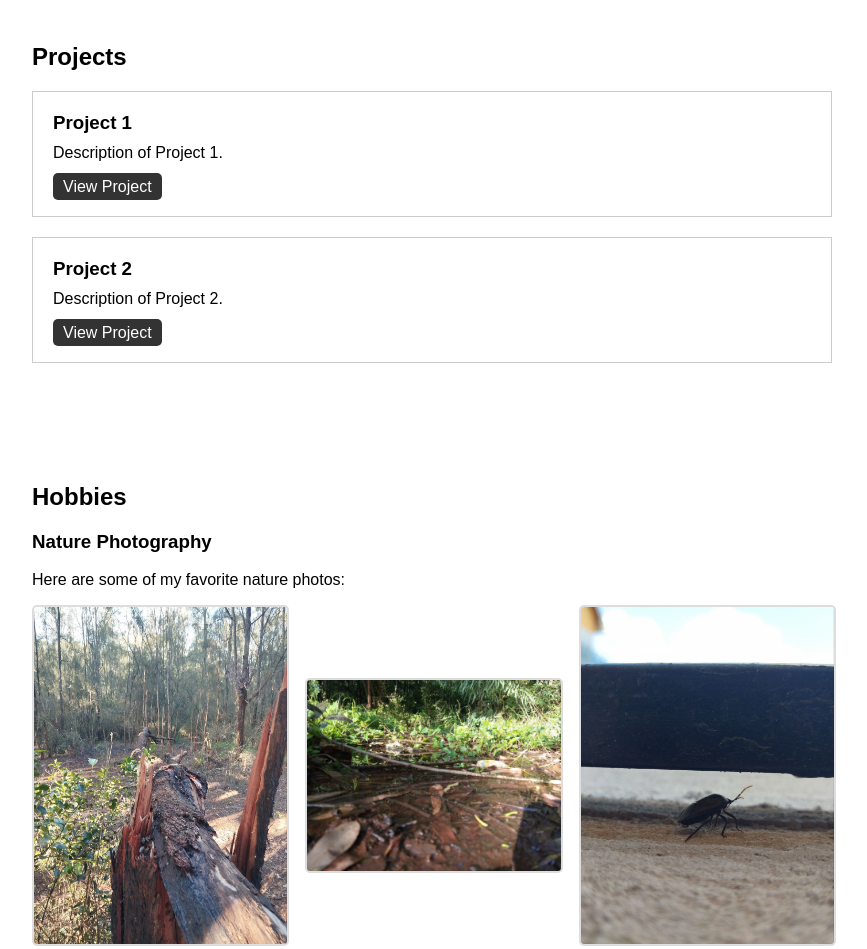
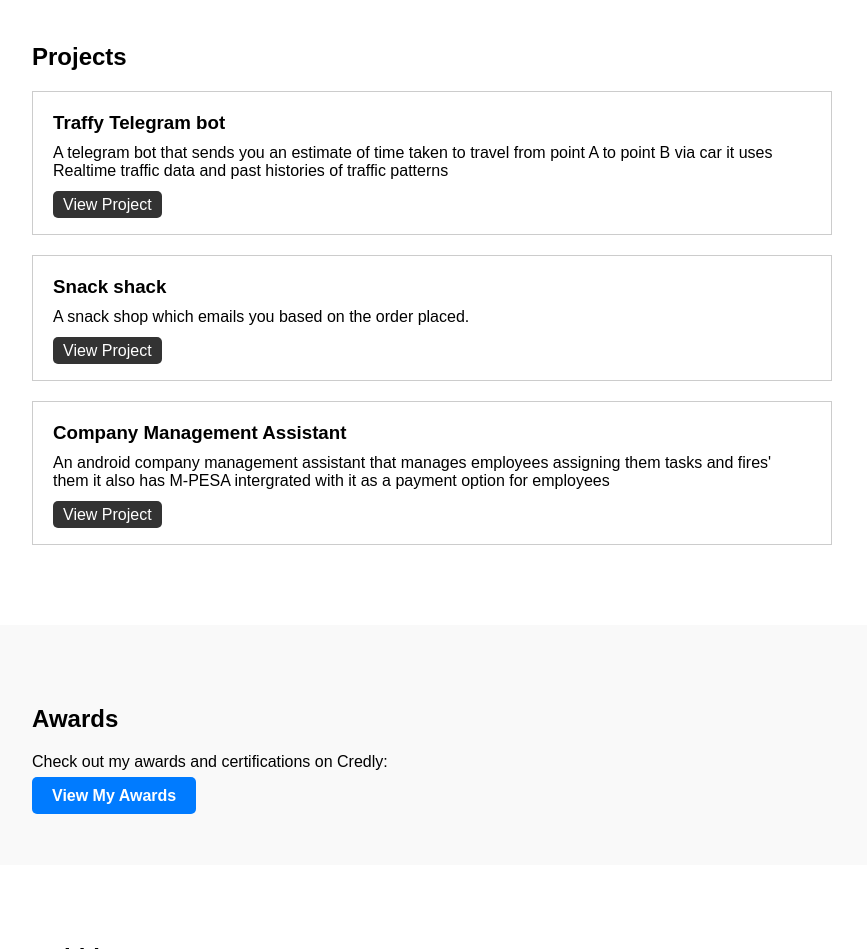
Before and after one commit to Ian-rod/Ian-rod.github.io, a plain HTML site: page index.html in a window 1280 px wide. Shown: the part 913-1862 px from the top of the page, without its empty margins (208-1075 px from the left). Drawn offline with Linux system fonts and the light colour scheme.

Commit message:
Projects uploaded

```diff
--- a/index.html
+++ b/index.html
@@ -16,6 +16,7 @@
                     <li><a href="#projects">Projects</a></li>
                     <li><a href="#contact">Contact</a></li>
                     <li><a href="#hobbies">Hobbies</a></li>
+                    <li><a href="#awards">Awards</a></li>
                 </ul>
             </div>
         </nav>
@@ -34,18 +35,31 @@
             <h2>Projects</h2>
             <!-- List your projects here with descriptions and links -->
             <div class="project">
-                <h3>Project 1</h3>
-                <p>Description of Project 1.</p>
-                <a href="#">View Project</a>
+                <h3>Traffy Telegram bot</h3>
+                <p>A telegram bot that sends you an estimate of time taken to travel from point A to point B via car it uses Realtime traffic data and past histories of traffic patterns</p>
+                <a href="https://github.com/Ian-rod/Traffy-Telegram-Bot"  target="_blank">View Project</a>
             </div>
             <div class="project">
-                <h3>Project 2</h3>
-                <p>Description of Project 2.</p>
-                <a href="#">View Project</a>
+                <h3>Snack shack</h3>
+                <p>A snack shop which emails you based on the order placed.</p>
+                <a href="https://github.com/Ian-rod/online_ordering_app"  target="_blank">View Project</a>
+            </div>
+            <div class="project">
+                <h3>Company Management Assistant</h3>
+                <p>An android company management assistant that manages employees assigning them tasks and fires' them it also has M-PESA intergrated with it as a payment option for employees</p>
+                <a href="https://github.com/Ian-rod/CMA20" target="_blank">View Project</a>
             </div>
             <!-- Add more projects as needed -->
         </div>
     </section>
+    <section id="awards" class="section">
+        <div class="container">
+            <h2>Awards</h2>
+            <p>Check out my awards and certifications on Credly:</p>
+            <a href="https://www.credly.com/badges/b9a009c2-8c54-4cc9-86b9-efed1df80439" target="_blank" class="awards-link">View My Awards</a>
+        </div>
+    </section>
+
     <section id="hobbies" class="section">
         <div class="container">
             <h2>Hobbies</h2>
@@ -71,8 +85,8 @@
             <p>If you'd like to get in touch with me, feel free to reach out through the following channels:</p>
             <ul>
                 <li>Email: ian.omengo@gmail.com</li>
-                <li>LinkedIn: <a href="#">LinkedIn Profile</a></li>
-                <li>GitHub: <a href="https://github.com/Ian-rod">GitHub Profile</a></li>
+                <li>LinkedIn: <a href="https://www.linkedin.com/in/ian-omengo-36aa89284/"  target="_blank">LinkedIn Profile</a></li>
+                <li>GitHub: <a href="https://github.com/Ian-rod"  target="_blank">GitHub Profile</a></li>
             </ul>
         </div>
     </section>
--- a/style.css
+++ b/style.css
@@ -124,3 +124,22 @@ footer {
     border: 2px solid #ddd; /* Add a border to each photo */
     border-radius: 5px;
 }
+
+/* Style the awards section */
+#awards {
+    background-color: #f9f9f9; /* Background color */
+    padding: 40px 0;
+}
+
+.awards-link {
+    background-color: #007bff; /* Link background color */
+    color: #fff;
+    text-decoration: none;
+    padding: 10px 20px;
+    border-radius: 5px;
+    font-weight: bold;
+}
+
+.awards-link:hover {
+    background-color: #0056b3; /* Hover color */
+}
```
